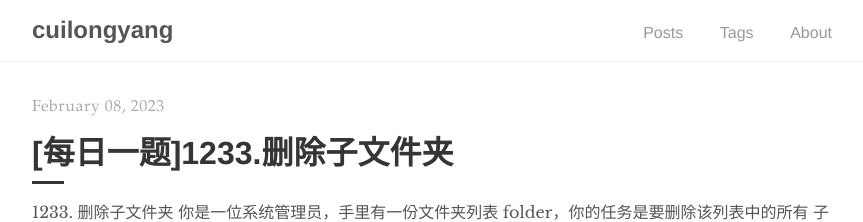
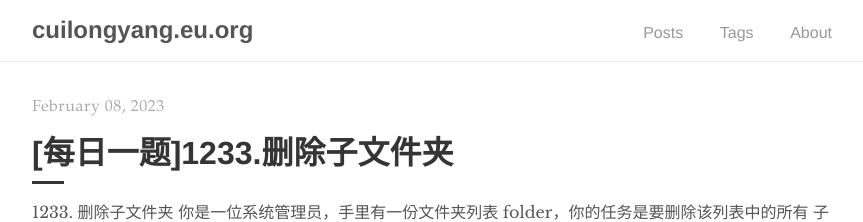
Before and after one commit to cuilongyang/cuilongyang.github.io, a Jekyll site: the page built from index.html, in a window 1280 px wide. Shown: the top 222 px of the page, without its empty margins (208-1071 px from the left). Built offline with Jekyll 4.4.1, drawn with Linux system fonts in a browser that asks for light colours; the list of posts is cut into pages by our own code.

Commit message:
Update _config.yml

```diff
--- a/_config.yml
+++ b/_config.yml
@@ -1,7 +1,7 @@
 # Site settings
-title:          cuilongyang
+title:          cuilongyang.eu.org
 description:    " "
-url:            "https://cuilongyang.com"
+url:            "https://cuilongyang.eu.org"
 
 # Google Analytics
 google_analytics:
```
